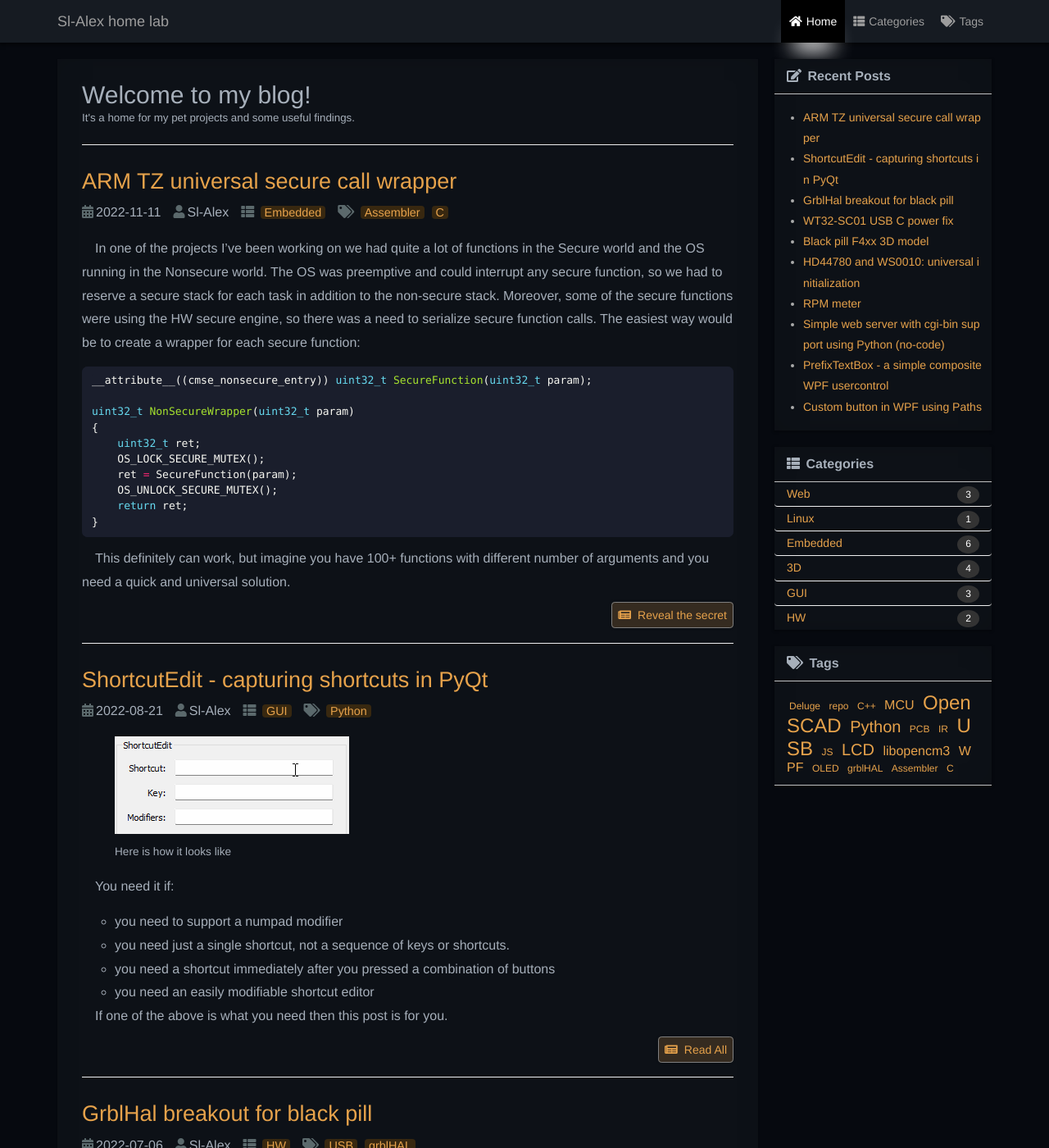
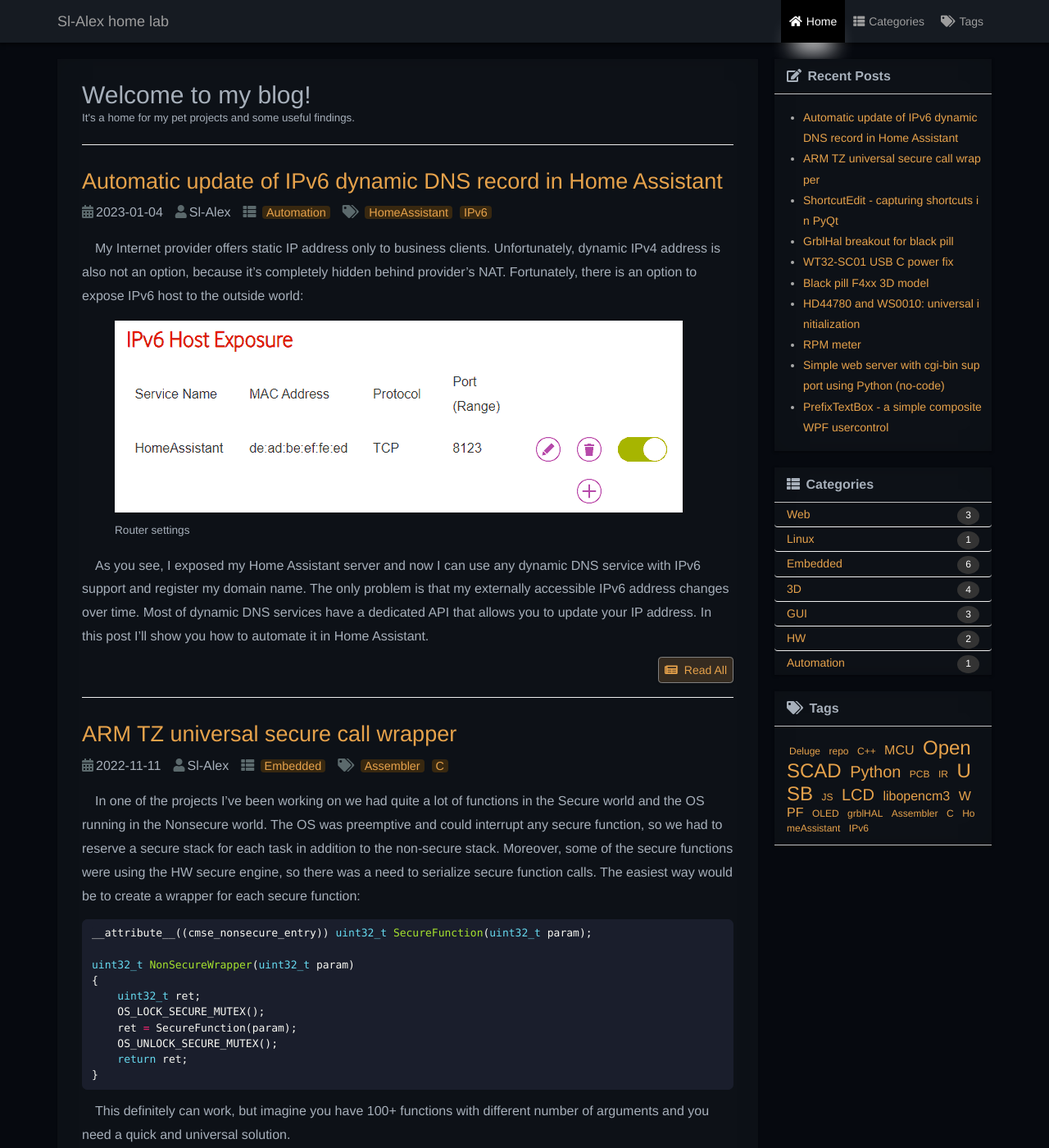
Before and after one commit to Sl-Alex/sl-alex.github.io, a Jekyll site: the page built from index.html, in a window 1280 px wide and 1400 px high. Shown: the whole window at 82% size. Built offline with Jekyll 4.4.1, drawn with Linux system fonts in a browser that asks for light colours; nearby versions of some CDN libraries; the list of posts is cut into pages by our own code; some of the changed text lies outside the part shown.

Commit message:
[POST] Automatic update of IPv6 dynamiс DNS record in Home Assistant

````diff
--- a/_config.yml
+++ b/_config.yml
@@ -20,7 +20,7 @@ github_username:  Sl-Alex
 email: alexslabchenko@gmail.com
 linkedIn_username: oleksii-slabchenko-a78044140
 
-description_footer: Sl-Alex home lab 2004 - 2021
+description_footer: Sl-Alex home lab (since 2004)
 
 # comments
 #disqus_shortname:
--- /dev/null
+++ b/_posts/2023-01-04-automatic_update_of_dyndns_ipv6_record_in_home_assistant.md
@@ -0,0 +1,55 @@
+---
+layout: post
+title: Automatic update of IPv6 dynamiс DNS record in Home Assistant
+description: How to create a universal wrapper for secure functions in ARM TrustZone MCUs.
+categories: Automation
+tags: HomeAssistant IPv6
+author: Sl-Alex
+---
+
+My Internet provider offers static IP address only to business clients. Unfortunately, dynamic IPv4 address is also not an option, because it's completely hidden behind provider's NAT. Fortunately, there is an option to expose IPv6 host to the outside world:
+
+{% include image.html url="/assets/2023-01-04-automatic_update_of_dyndns_ipv6_record_in_home_assistant/router_ipv6_host_exposure.png" description="Router settings" %}
+
+As you see, I exposed my Home Assistant server and now I can use any dynamic DNS service with IPv6 support and register my domain name. The only problem is that my externally accessible IPv6 address changes over time. Most of dynamic DNS services have a dedicated API that allows you to update your IP address. In this post I'll show you how to automate it in Home Assistant.
+
+
+
+Let's start with getting the correct IPv6 address.
+In Home Assistant it can be done by adding the [DNS IP](https://www.home-assistant.io/integrations/dnsip) integration. It periodically gets IPv4 and IPv6 addresses from the external service:
+
+{% include image.html url="/assets/2023-01-04-automatic_update_of_dyndns_ipv6_record_in_home_assistant/dns_ip.png" description="DNS IP integration entities" %}
+
+IPv6 address will be accessible now in ```sensor.myip_ipv6``` entity.
+
+Now let's define a [RESTful Command](https://www.home-assistant.io/integrations/rest_command/) service in our Home Assistant ```configuration.yaml```:
+```yaml
+rest_command:
+  update_dynv6:
+    url: !secret dynv6_auto_update_url
+    method: get
+```
+
+Please do not store your update URL in the ```configuration.yaml```, because this URL highly likely will contain your API key. The best place would be ```secrets.yaml```:
+```yaml
+{% raw %}
+dynv6_update_url: "https://ipv6.dynv6.com/api/update?hostname=<your.host.name>&token=<your_token>&ipv6={{ ipv6 }}"
+dynv6_auto_update_url: "https://ipv6.dynv6.com/api/update?hostname=<your.host.name>&token=<your_token>&ipv6=auto"
+{% endraw %}
+```
+
+Note that I created two URLs: one for manual update (when our server reports its IPv6 address) and second one for automatic update, when dynamic DNS service will determine IPv6 address of our server automatically.
+You can use either approach, I'd recommend using the automatic update if supported by your dynamic DNS service.
+
+Now let's create an automation that will call our RESTful command:
+
+{% include image.html url="/assets/2023-01-04-automatic_update_of_dyndns_ipv6_record_in_home_assistant/automation.png" description="Automation" %}
+
+If you use the automatic IPv6 detection then that's it. If your dynamic DNS service does not have this option then you need to provide the IPv6 address to the template by changing the YAML for the action:
+```yaml
+{% raw %}
+service: rest_command.update_dynv6
+data:
+  ipv6: "{{ states('sensor.myip_ipv6') }}"
+{% endraw %}
+```
````
Also changed, not shown: assets/2023-01-04-automatic_update_of_dyndns_ipv6_record_in_home_assistant/automation.png (added), assets/2023-01-04-automatic_update_of_dyndns_ipv6_record_in_home_assistant/dns_ip.png (added), assets/2023-01-04-automatic_update_of_dyndns_ipv6_record_in_home_assistant/router_ipv6_host_exposure.png (added).
